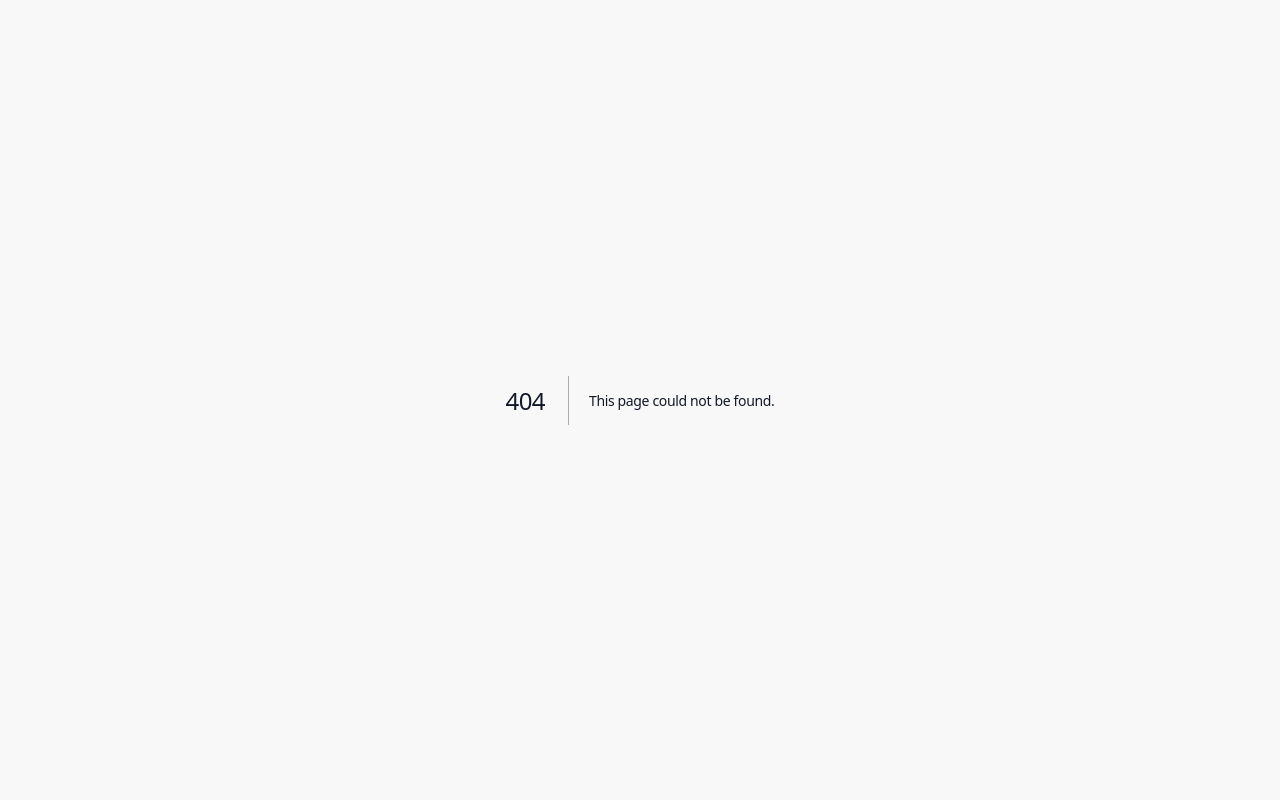
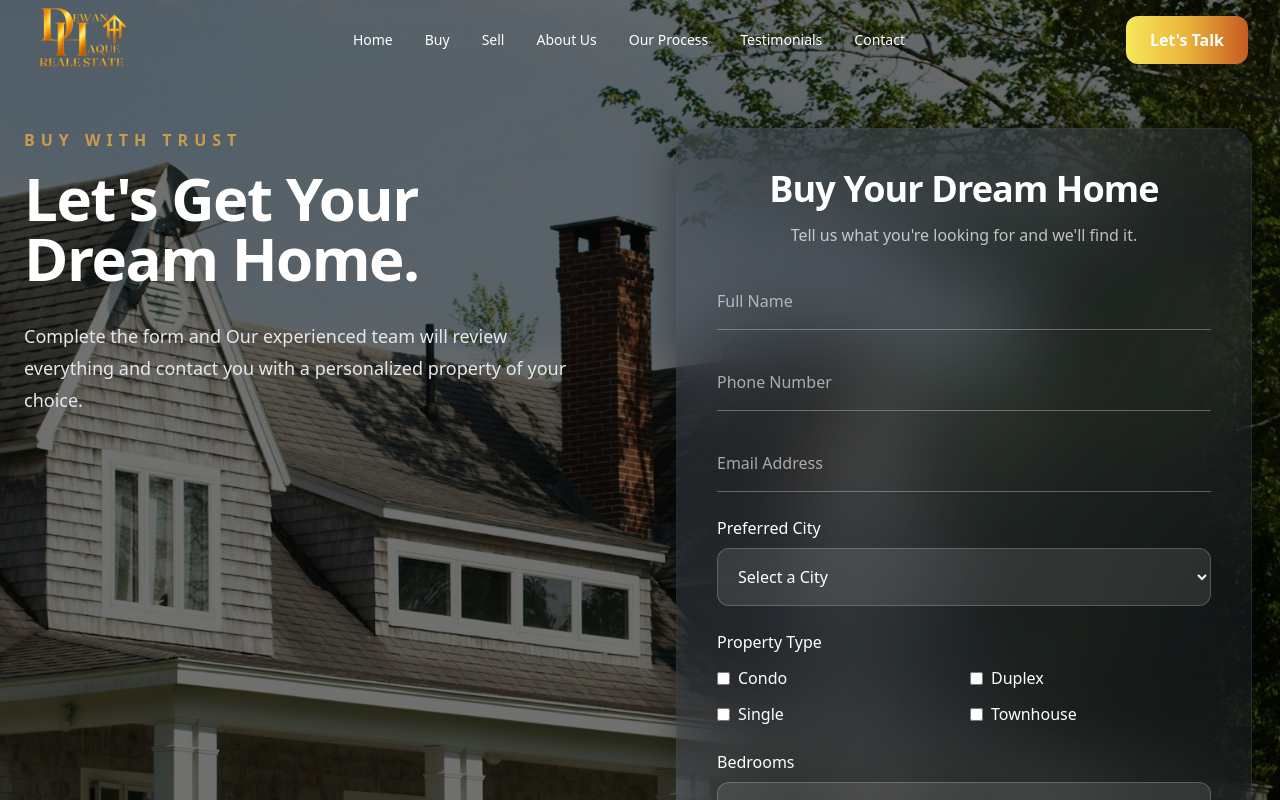
Before and after one commit to MohaiminAlif/dh_real_estate, a Next.js app: page /buy in a window 1280 px wide. Before the commit this address had no page. Shown: the top 800 px of the page. Built offline with nearby package versions, Linux system fonts and the light colour scheme.

Commit message:
Buy form page created with working buttons

```diff
--- /dev/null
+++ b/app/buy/page.tsx
@@ -0,0 +1,50 @@
+import Navbar from "@/components/navbar";
+import BuyForm from "@/components/buyForm";
+
+export default function BuyPage() {
+  return (
+    <main
+
+      className="relative min-h-screen bg-cover bg-center"
+      style={{
+        backgroundImage: "url('/images/bgimg.jpg')",
+      }}
+    >
+
+      {/* Navbar */}
+      <Navbar />
+
+      {/* Dark Overlay */}
+      <div className="absolute inset-0 bg-black/55" />
+
+      <div className="relative z-10 flex min-h-screen items-center justify-center px-6 py-32">
+        <div className="mx-auto w-full max-w-7xl grid gap-16 lg:grid-cols-2">
+
+          {/* Left Side */}
+
+          <div className="text-white">
+            <h6 className="mb-4 uppercase tracking-[6px] text-[#C89B4D]">
+              Buy with Trust
+            </h6>
+
+            <h1 className="text-5xl md:text-6xl font-bold leading-tight">
+              Let's Get Your
+              <br />
+              Dream Home.
+            </h1>
+
+            <p className="mt-8 max-w-xl text-lg text-gray-200 leading-8">
+              Complete the form and Our experienced team will review everything and contact you
+              with a personalized property of your choice.
+            </p>
+          </div>
+
+          {/* Form */}
+
+          <BuyForm />
+
+        </div>
+      </div>
+    </main>
+  );
+}
--- a/components/navbar.tsx
+++ b/components/navbar.tsx
@@ -12,7 +12,7 @@ const navLinks = [
   },
   {
     name: "Buy",
-    href: "#",
+    href: "/buy",
     dropdown: false,
   },
   {
```
